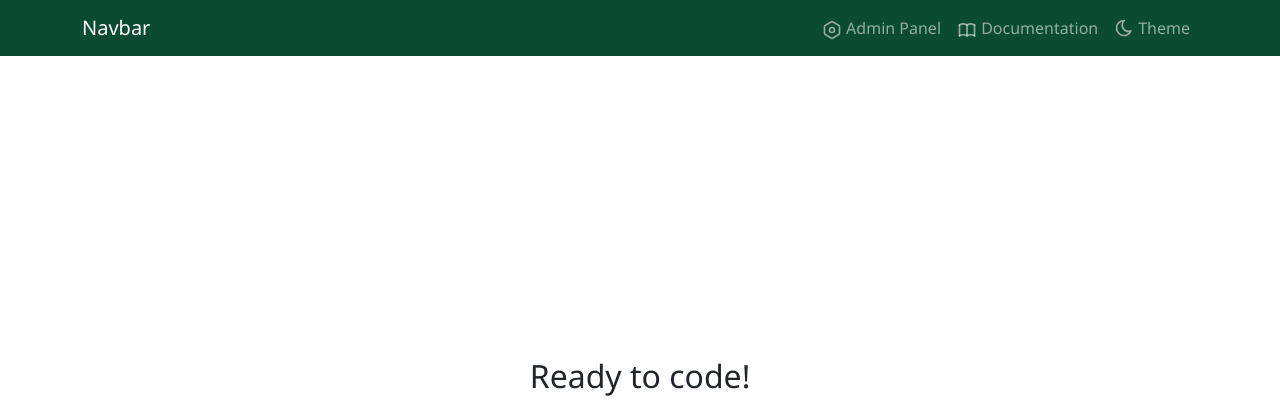
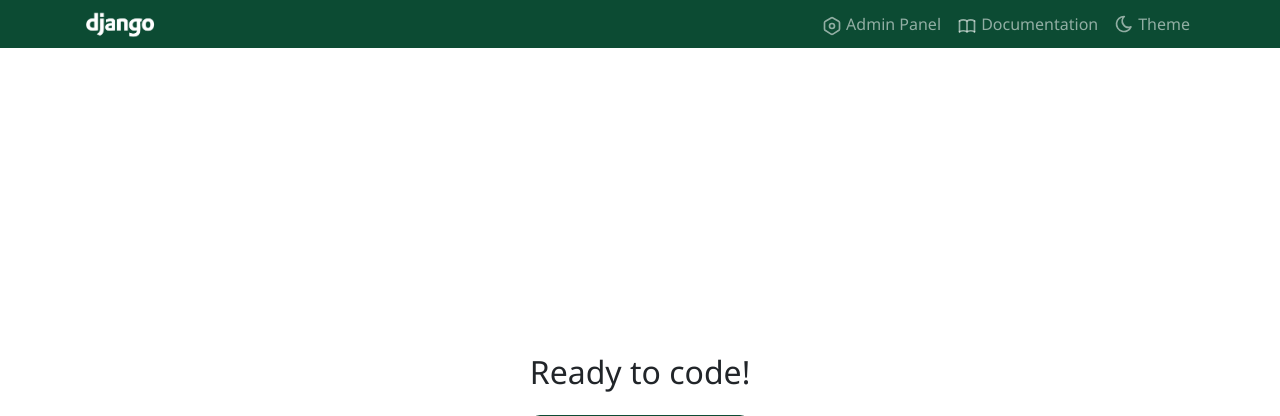
Before and after one commit to j0hanz/dj-template, a Django app: page / in a window 1280 px wide. Shown: the top 416 px of the page. Run offline with Django 5.2, Linux system fonts and the light colour scheme; some libraries are stand-ins or nearby versions.

Commit message:
Add DJ logo image and set navbar height

```diff
--- a/static/css/style.css
+++ b/static/css/style.css
@@ -15,6 +15,7 @@ main {
 
 .navbar {
   background-color: #0c4b33;
+  height: 3rem;
 }
 
 .btn-count {
--- a/templates/base.html
+++ b/templates/base.html
@@ -35,7 +35,11 @@
         <!-- Navigation -->
         <nav class="navbar navbar-expand-lg" data-bs-theme="dark">
           <div class="container">
-            <a class="navbar-brand" href="{% url 'home' %}">Navbar</a>
+            <a class="navbar-brand" href="{% url 'home' %}">
+              <img src="{% static 'images/dj-logo.png' %}"
+                   alt="Django Logo"
+                   height="35" />
+            </a>
             <button class="navbar-toggler"
                     type="button"
                     data-bs-toggle="collapse"
```
Also changed, not shown: static/images/dj-logo.png (added).
